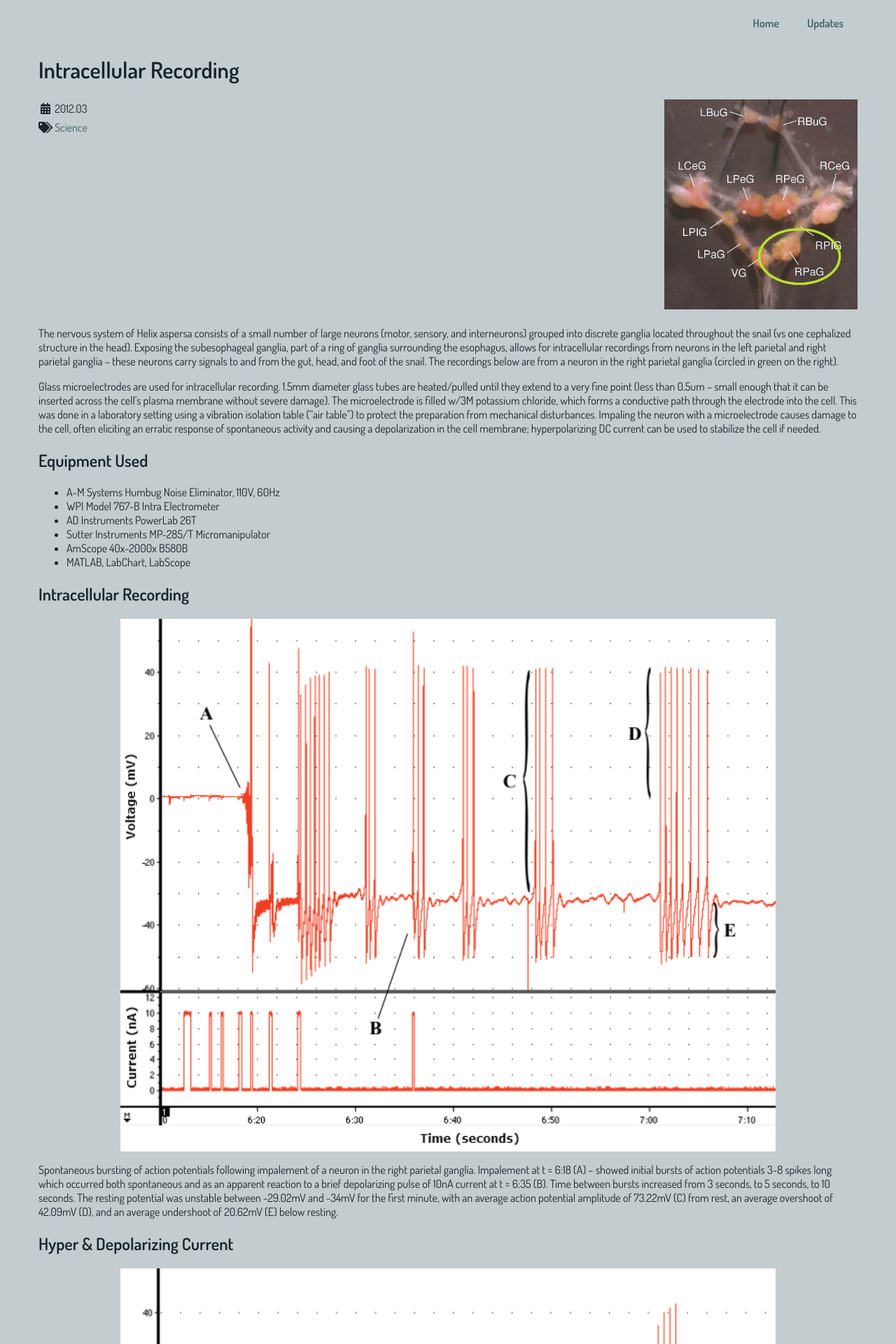
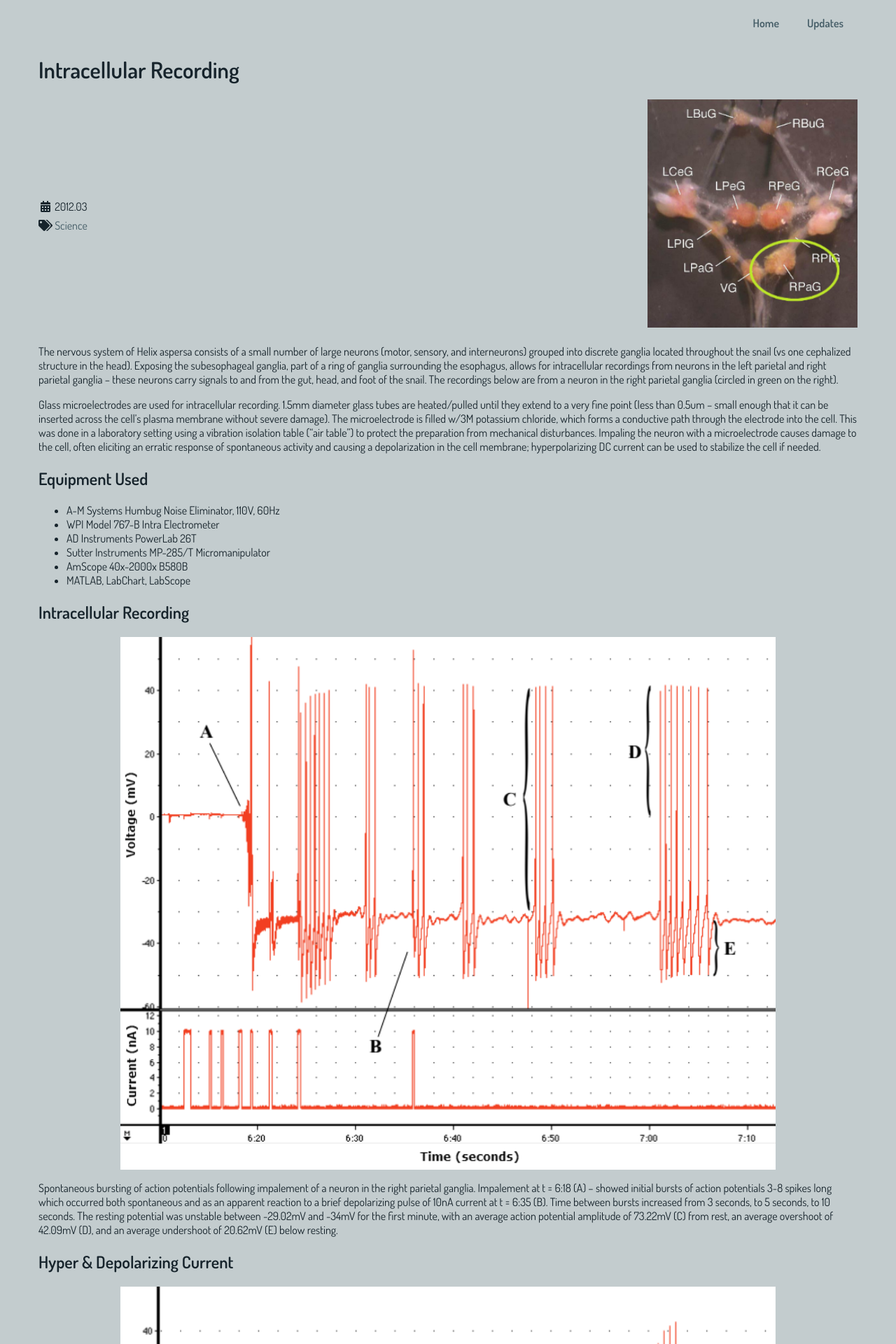
Before and after one commit to kairozu/kairozu.github.io, a Jekyll site: the page built from updates/_posts/2012-03-05-intracellular.md, in a window 1280 px wide. Shown: the top 1920 px of the page at 70% size. Built offline with Jekyll 4.4.1, drawn with Linux system fonts in a browser that asks for light colours; nearby versions of some CDN libraries.

Commit message:
more css fun

```diff
--- a/css/main.css
+++ b/css/main.css
@@ -62,11 +62,13 @@ a, a:focus, a:hover { color: #687768; }
 .headerMeta {
     line-height: 1.7em;
     display: flex;
+    flex-flow: row wrap;
+    align-items: center;
     justify-content: space-between;
 }
 .headerImgContainer {
     order: 2;
-    max-width: 300px;
+    width: 300px;
 }
 .headerImg {
     width: 100%;
```
